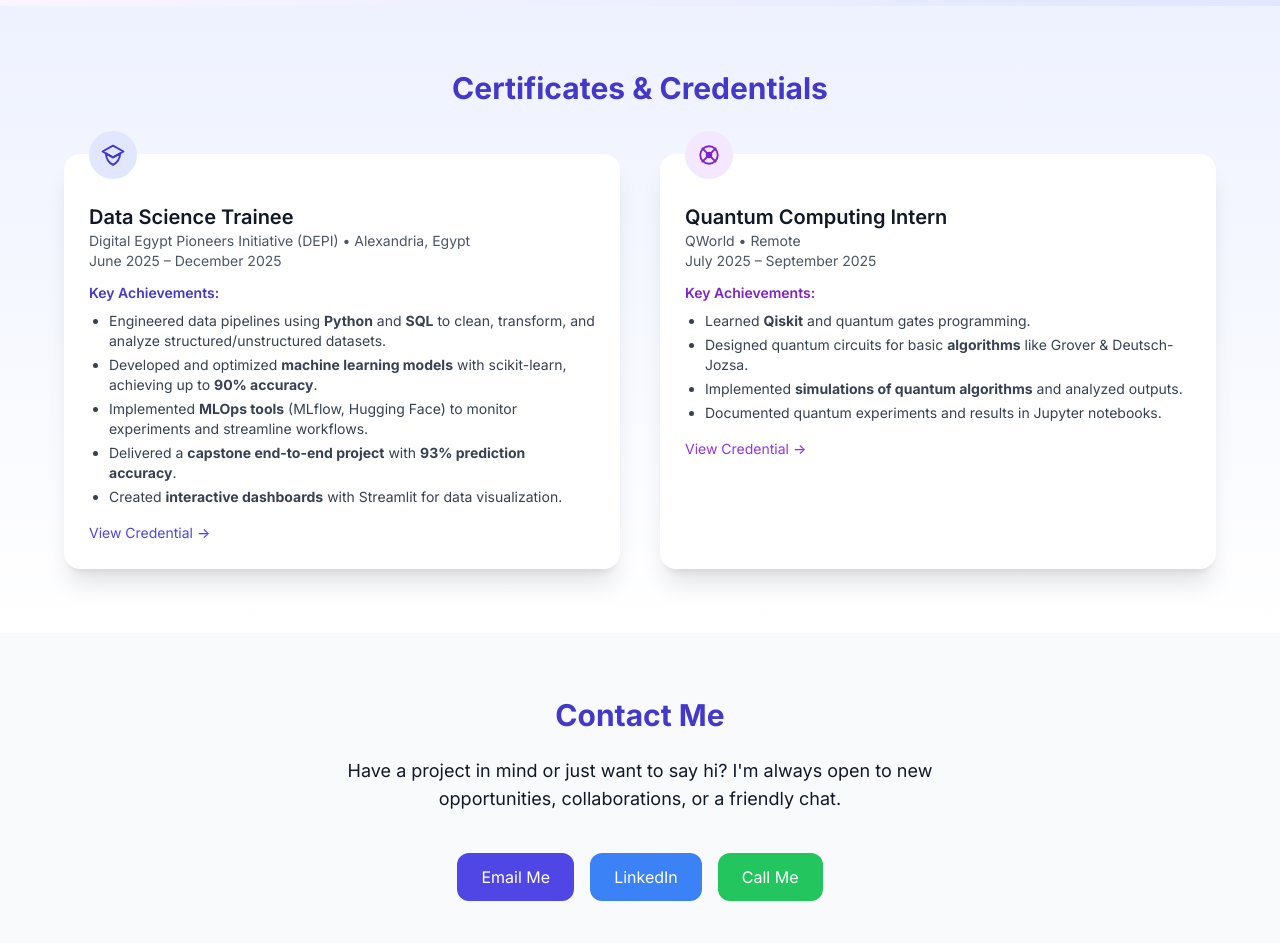
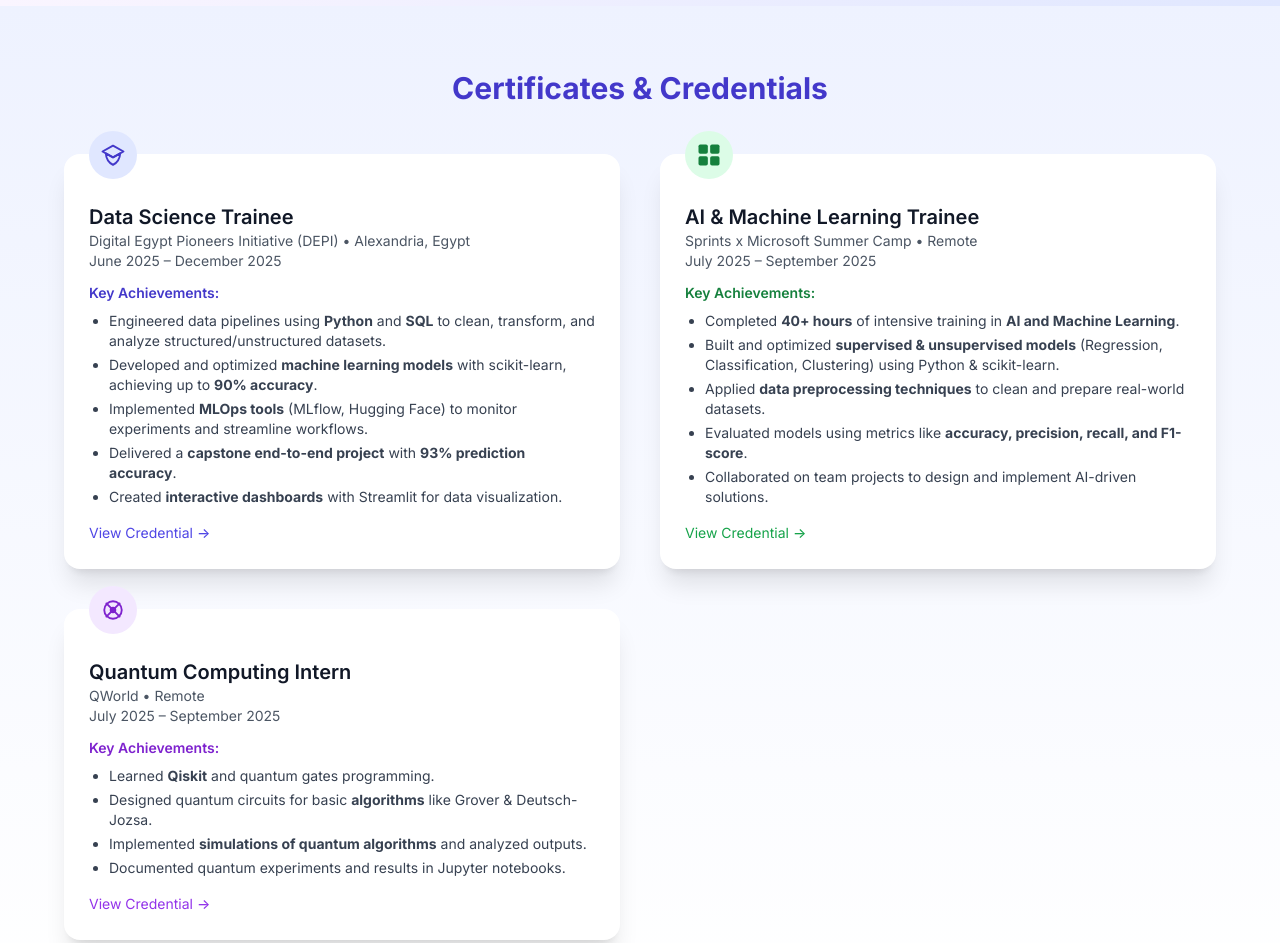
Before and after one commit to AbdalluHAhmed387/portfolio, a plain HTML site: page index.html in a window 1280 px wide. Shown: the part 2260-3203 px from the top of the page. Drawn offline with nearby package versions, Linux system fonts and the light colour scheme.

Commit message:
Add files via upload

```diff
--- a/index.html
+++ b/index.html
@@ -243,8 +243,36 @@
         <a href="assets/DEPI_Certificate.pdf" target="_blank" class="text-indigo-600 text-sm font-medium mt-4 inline-block hover:underline">View Credential →</a>
       </div>
 
+      <!-- Sprints x Microsoft Certificate -->
+      <div class="relative group bg-white dark:bg-gray-800 p-6 rounded-2xl shadow-xl border border-transparent hover:border-green-500 transition-all duration-300 transform hover:-translate-y-2 hover:shadow-2xl" data-aos="fade-up" data-aos-delay="200">
+        <div class="absolute -top-6 left-6 w-12 h-12 flex items-center justify-center rounded-full bg-green-100 text-green-700">
+          <!-- Microsoft Style Icon -->
+          <svg xmlns="http://www.w3.org/2000/svg" class="w-7 h-7" fill="currentColor" viewBox="0 0 24 24">
+            <rect x="3" y="3" width="8" height="8" rx="1.5"/>
+            <rect x="13" y="3" width="8" height="8" rx="1.5"/>
+            <rect x="3" y="13" width="8" height="8" rx="1.5"/>
+            <rect x="13" y="13" width="8" height="8" rx="1.5"/>
+          </svg>
+        </div>
+
+        <h3 class="font-semibold text-xl mt-6 group-hover:text-green-600">AI & Machine Learning Trainee</h3>
+        <p class="text-sm text-gray-600 dark:text-gray-400">Sprints x Microsoft Summer Camp • Remote</p>
+        <p class="text-sm text-gray-600 dark:text-gray-400 mb-3">July 2025 – September 2025</p>
+
+        <p class="font-semibold text-sm text-green-700 dark:text-green-400">Key Achievements:</p>
+        <ul class="list-disc pl-5 mt-2 text-sm text-gray-700 dark:text-gray-300 space-y-1">
+          <li>Completed <strong>40+ hours</strong> of intensive training in <strong>AI and Machine Learning</strong>.</li>
+          <li>Built and optimized <strong>supervised & unsupervised models</strong> (Regression, Classification, Clustering) using Python & scikit-learn.</li>
+          <li>Applied <strong>data preprocessing techniques</strong> to clean and prepare real-world datasets.</li>
+          <li>Evaluated models using metrics like <strong>accuracy, precision, recall, and F1-score</strong>.</li>
+          <li>Collaborated on team projects to design and implement AI-driven solutions.</li>
+        </ul>
+
+        <a href="assets/Sprints_Microsoft_Certificate.pdf" target="_blank" class="text-green-600 text-sm font-medium mt-4 inline-block hover:underline">View Credential →</a>
+      </div>
+
       <!-- QWorld Certificate -->
-      <div class="relative group bg-white dark:bg-gray-800 p-6 rounded-2xl shadow-xl border border-transparent hover:border-purple-500 transition-all duration-300 transform hover:-translate-y-2 hover:shadow-2xl" data-aos="fade-up" data-aos-delay="200">
+      <div class="relative group bg-white dark:bg-gray-800 p-6 rounded-2xl shadow-xl border border-transparent hover:border-purple-500 transition-all duration-300 transform hover:-translate-y-2 hover:shadow-2xl" data-aos="fade-up" data-aos-delay="300">
         <div class="absolute -top-6 left-6 w-12 h-12 flex items-center justify-center rounded-full bg-purple-100 text-purple-700">
           <svg xmlns="http://www.w3.org/2000/svg" class="w-7 h-7" viewBox="0 0 24 24" fill="none" stroke="currentColor" stroke-width="1.6">
             <circle cx="12" cy="12" r="2" fill="currentColor"/>
@@ -270,6 +298,7 @@
     </div>
   </div>
 </section>
+
 
 <!-- ====== Contact ====== -->
 <section id="contact" class="py-16 px-6 bg-gray-50 dark:bg-gray-900">
```
